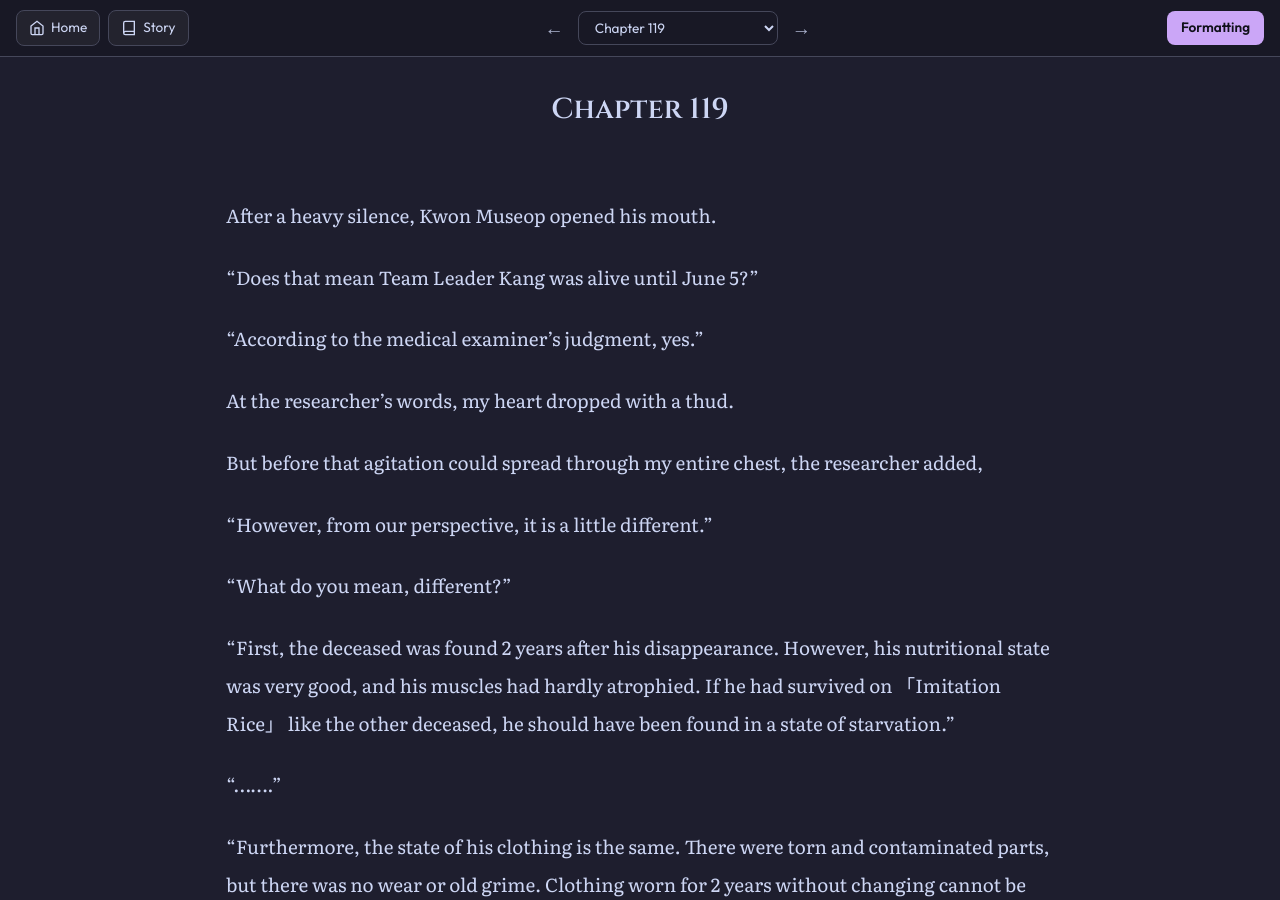
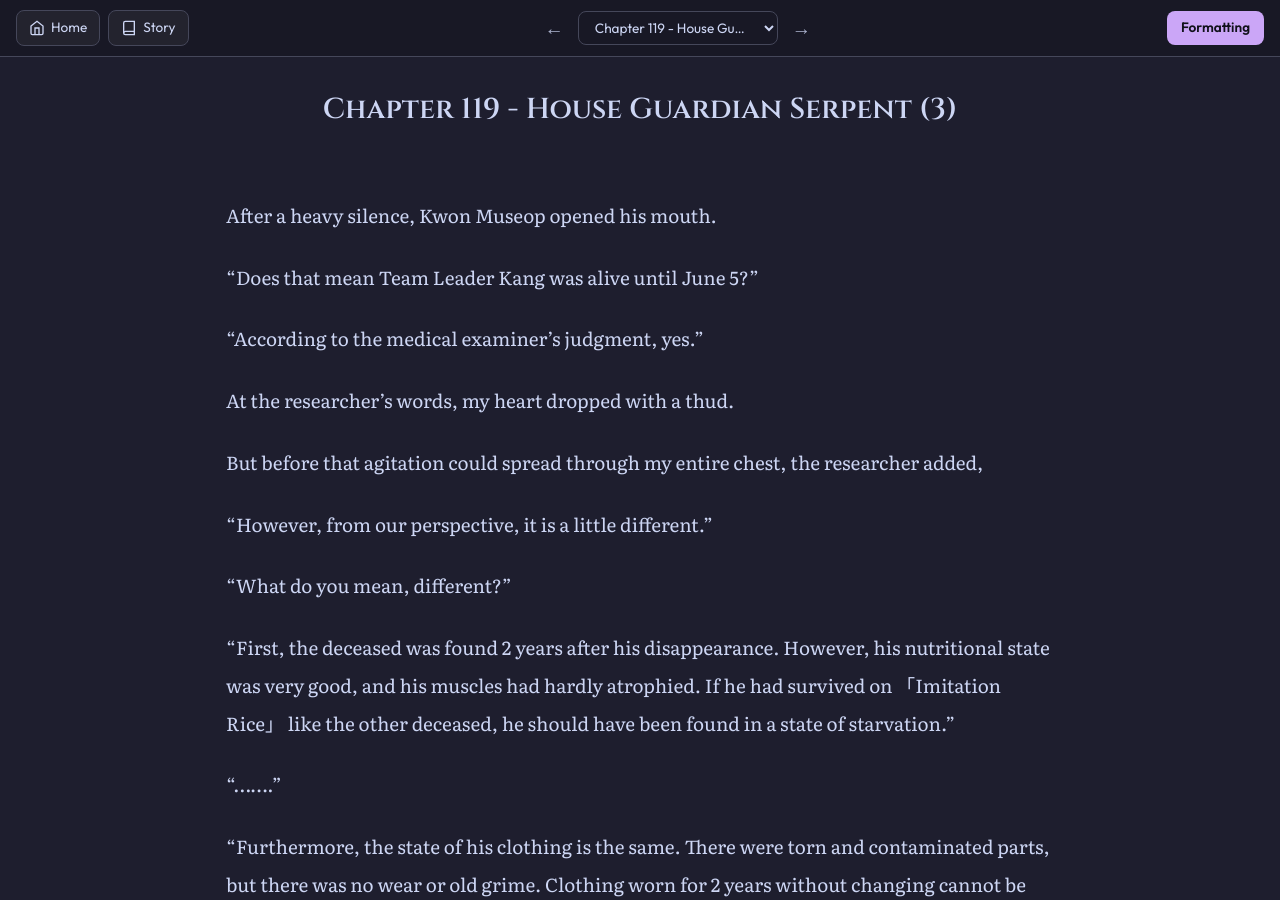
Before and after one commit to soleumn/soleumn.github.io, a Jekyll site: the page built from _chapters/esg/ch119.md, in a window 1280 px wide and 900 px high. Built offline with Jekyll 4.4.1, drawn with Linux system fonts in a browser that asks for light colours; comment, search, counter and statistics services are not loaded.

Commit message:
Update ch119.md

```diff
--- a/_chapters/esg/ch119.md
+++ b/_chapters/esg/ch119.md
@@ -1,5 +1,5 @@
 ---
-title: "Chapter 119"
+title: "Chapter 119 - House Guardian Serpent (3)"
 categories: esg
 capitulo: 119
 ---
```
